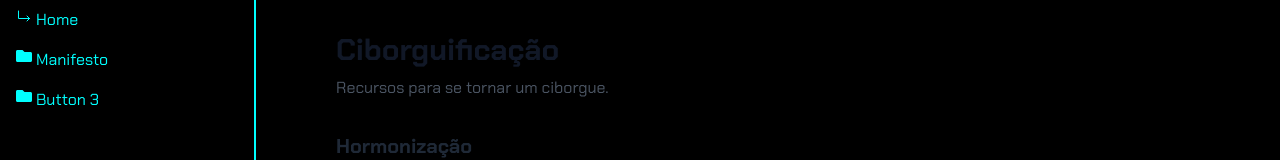
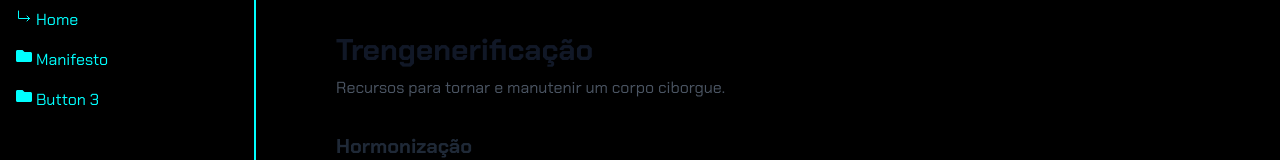
Before and after one commit to Coletivo-Anarquista-Trans/site, a Next.js app: page /recursos in a window 1280 px wide. Shown: the top 160 px of the page. Built offline with nearby package versions, Linux system fonts and the light colour scheme.

Commit message:
feat: changing title of the page

```diff
--- a/src/app/recursos/page.tsx
+++ b/src/app/recursos/page.tsx
@@ -3,7 +3,7 @@ import CyberCategorySection from '@/components/organism/CyberCategorySection';
 
 export default function Recursos() {
     const categories = resources.reduce((acc, resource) => {
-        const category = resource.category || 'Other Resources';
+        const category = resource.category || 'Outros';
 
         if (!acc[category]) {
             acc[category] = [];
@@ -18,9 +18,9 @@ export default function Recursos() {
     return (
         <div className="container mx-auto px-4 py-8 max-w-4xl">
             <div className="mb-8">
-                <h1 className="text-3xl font-bold text-gray-900 mb-2">Ciborguificação</h1>
+                <h1 className="text-3xl font-bold text-gray-900 mb-2">Trengenerificação</h1>
                 <p className="text-gray-600">
-                    Recursos para se tornar um ciborgue.
+                    Recursos para tornar e manutenir um corpo ciborgue.
                 </p>
             </div>
 
```
